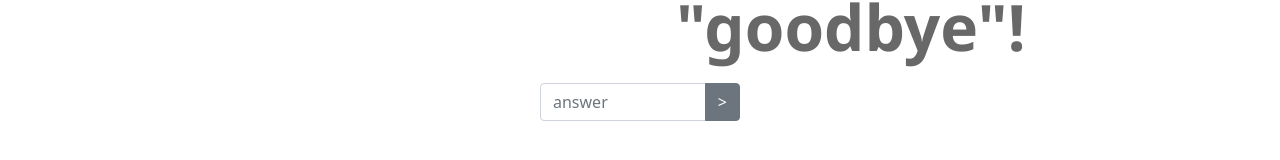
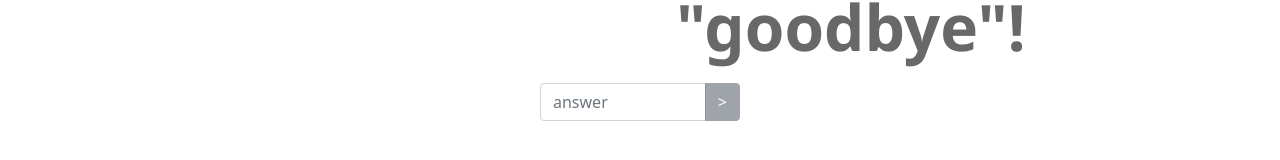
Before and after one commit to 1andyn/scavenger-webapp-cs, a React (Create React App) app in the folder frontend/: page / in a window 1280 px wide. Both pictures are taken after a click on the button "Continue". Shown: the part 538-698 px from the top of the page. Built offline with nearby package versions, Linux system fonts and the light colour scheme.

Commit message:
prevent entering empy answer

```diff
--- a/frontend/src/components/App.tsx
+++ b/frontend/src/components/App.tsx
@@ -37,7 +37,7 @@ const App = () => {
   const [imageQueue, setImageQueue] = useState<string[]>([]);
   const [textQueue, setTextQueue] = useState<string>('There is nothing in the queue...');
   const [textBlock, setTextBlock] = useState<string>('Welcome to the Scavenger Hunt, click continue to Start!');
-  const [answer, setAnswer] = useState<string>()
+  const [answer, setAnswer] = useState<string>('')
 
   const timeout = (delay: number) => {
     return new Promise(res => setTimeout(res, delay));
@@ -144,7 +144,7 @@ const App = () => {
                         onKeyDown={handleKeyDown}
                         onChange={(e) => setAnswer(e.target.value)}
                       />
-                      <Button onClick={() => checkAnswer()}>{'>'}</Button></InputGroup>
+                      <Button disabled={answer === ''} onClick={() => checkAnswer()}>{'>'}</Button></InputGroup>
                   </FormGroup>
                 </div>
               </Row>
```
